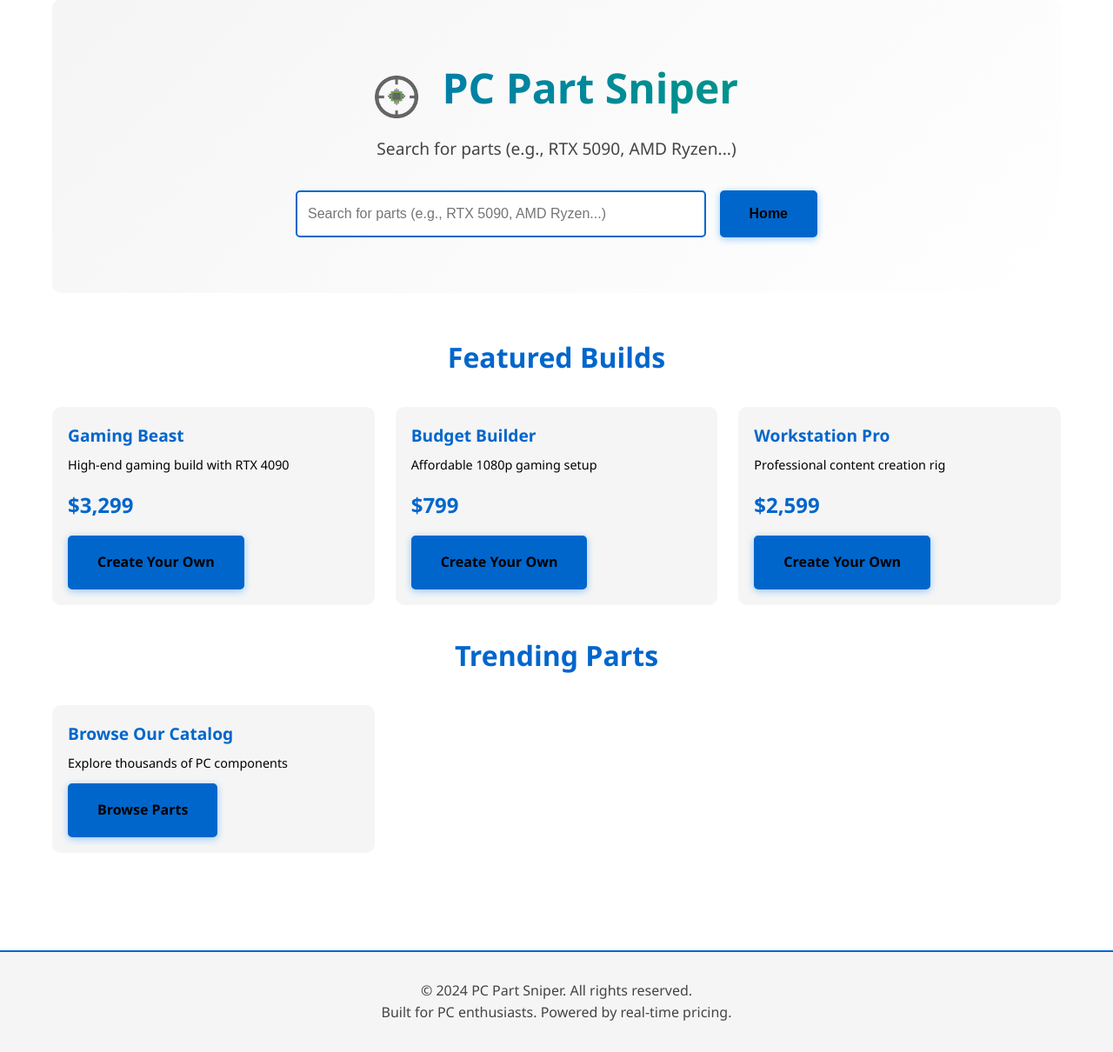
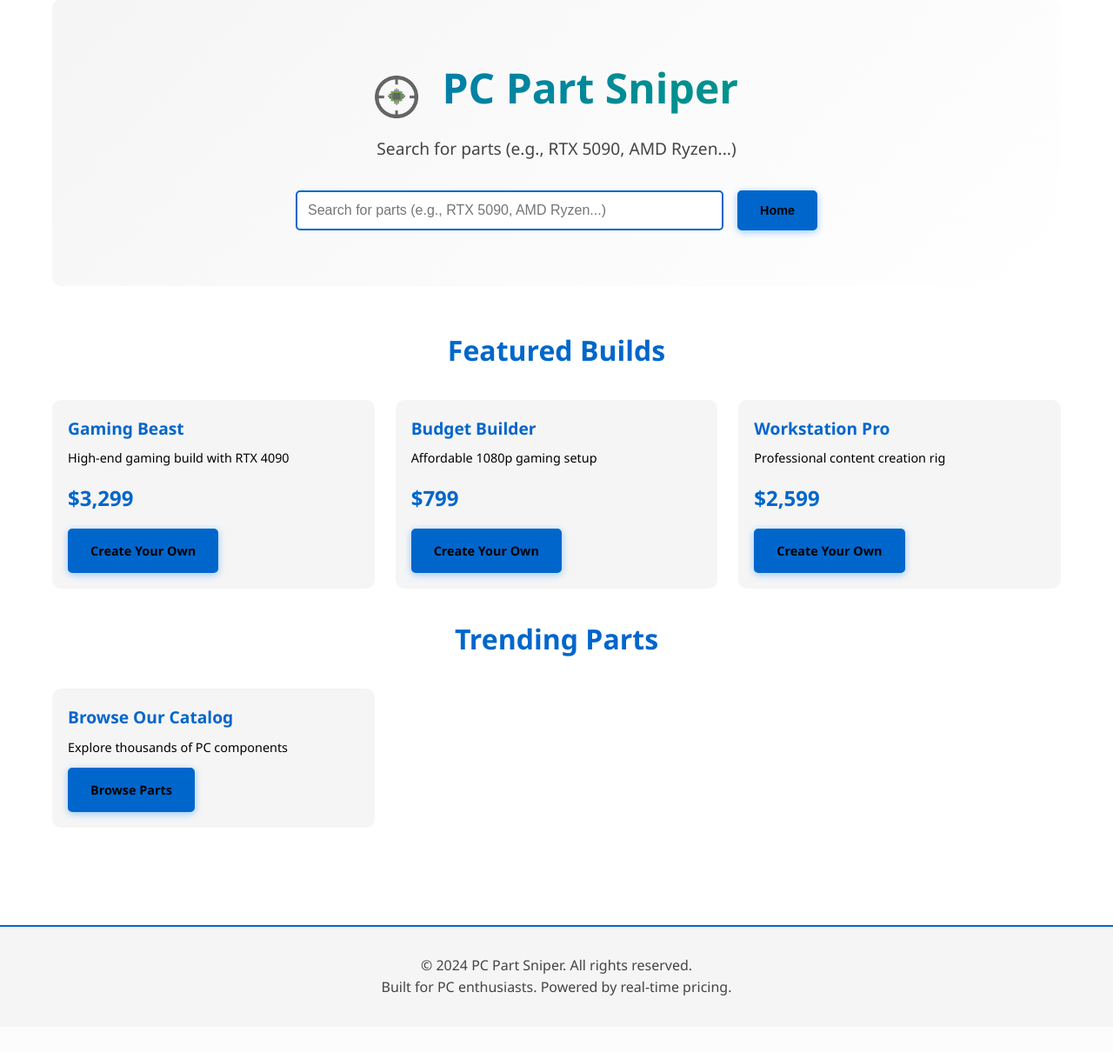
Before and after one commit to daizrazan1/Incubator, a PHP site: page / in a window 1280 px wide. Shown: the part 115-1325 px from the top of the page at 87% size. After the commit the page ends 1260 px from the top, so only its background shows below. Run offline with PHP 8.4, Linux system fonts and the light colour scheme; data that the repository does not hold is empty.

Commit message:
Revert button sizes and ensure all images are fully visible
Reverted button padding and font-size to previous compact dimensions in `assets/css/style.css`. Updated image scaling to `contain` with a theme-matching background for card images and the main product image on `details.php`, ensuring full visibility by using a fixed-height container and `max-width`/`max-height` styles.

Replit-Commit-Author: Agent
Replit-Commit-Session-Id: e817fe33-46dc-46d8-8aab-a9861cdf1ed2
Replit-Commit-Checkpoint-Type: full_checkpoint
Replit-Commit-Event-Id: d67e6f50-ab21-4f9a-94e4-651dbf7fcb92
Replit-Commit-Screenshot-Url: https://storage.googleapis.com/screenshot-production-us-central1/d3e256e7-f625-4710-989a-8f56aa23cc90/e817fe33-46dc-46d8-8aab-a9861cdf1ed2/6mZFr2y
Replit-Helium-Checkpoint-Created: true

```diff
--- a/assets/css/style.css
+++ b/assets/css/style.css
@@ -171,13 +171,13 @@ body {
 }
 
 .btn {
-    padding: 1rem 2rem;
+    padding: 0.75rem 1.5rem;
     border: 2px solid var(--accent);
     background: var(--accent);
     color: var(--text);
     border-radius: 5px;
     cursor: pointer;
-    font-size: 1rem;
+    font-size: 0.9rem;
     font-weight: bold;
     transition: all 0.3s;
     text-decoration: none;
@@ -230,9 +230,10 @@ body {
 .card img {
     width: 100%;
     height: 160px;
-    object-fit: cover;
+    object-fit: contain;
     border-radius: 5px;
     margin-bottom: 0.75rem;
+    background: var(--primary);
 }
 
 .card h3 {
```
Also changed, not shown: details.php (+5 -3 lines).
